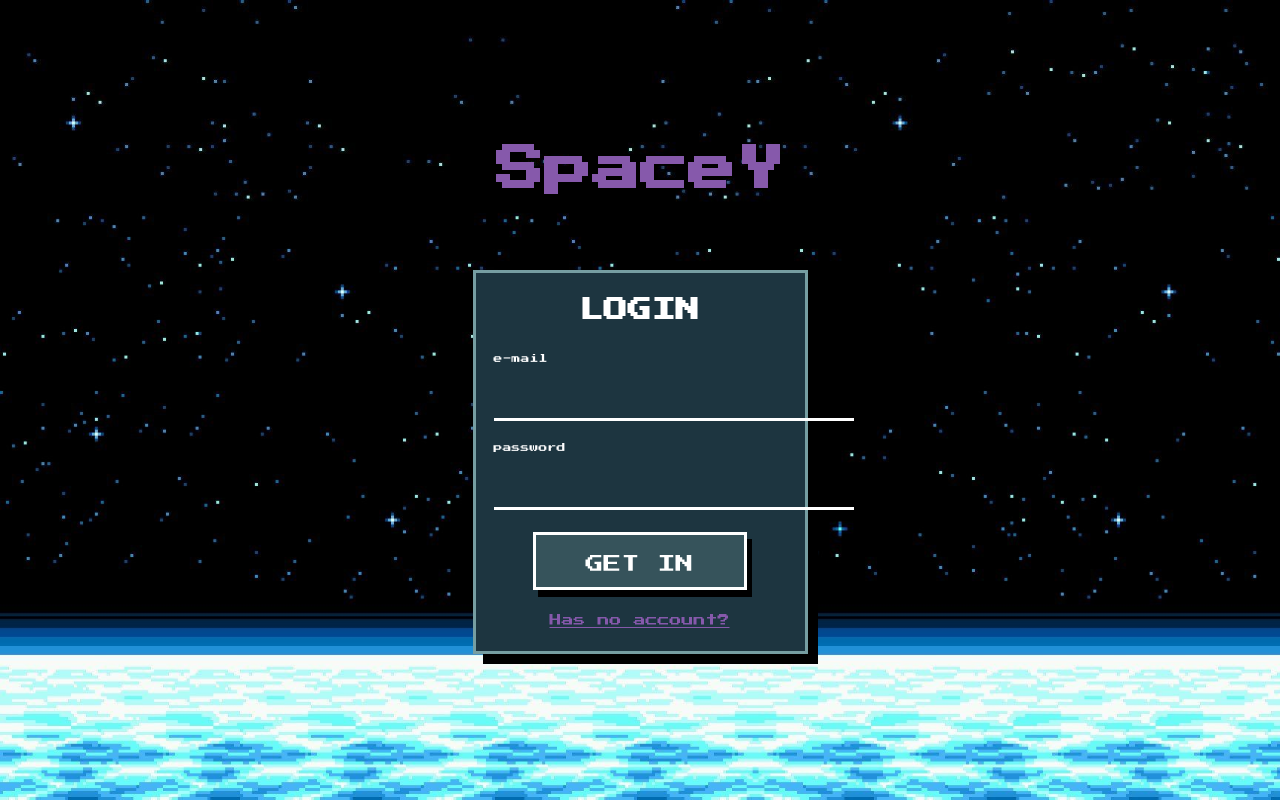
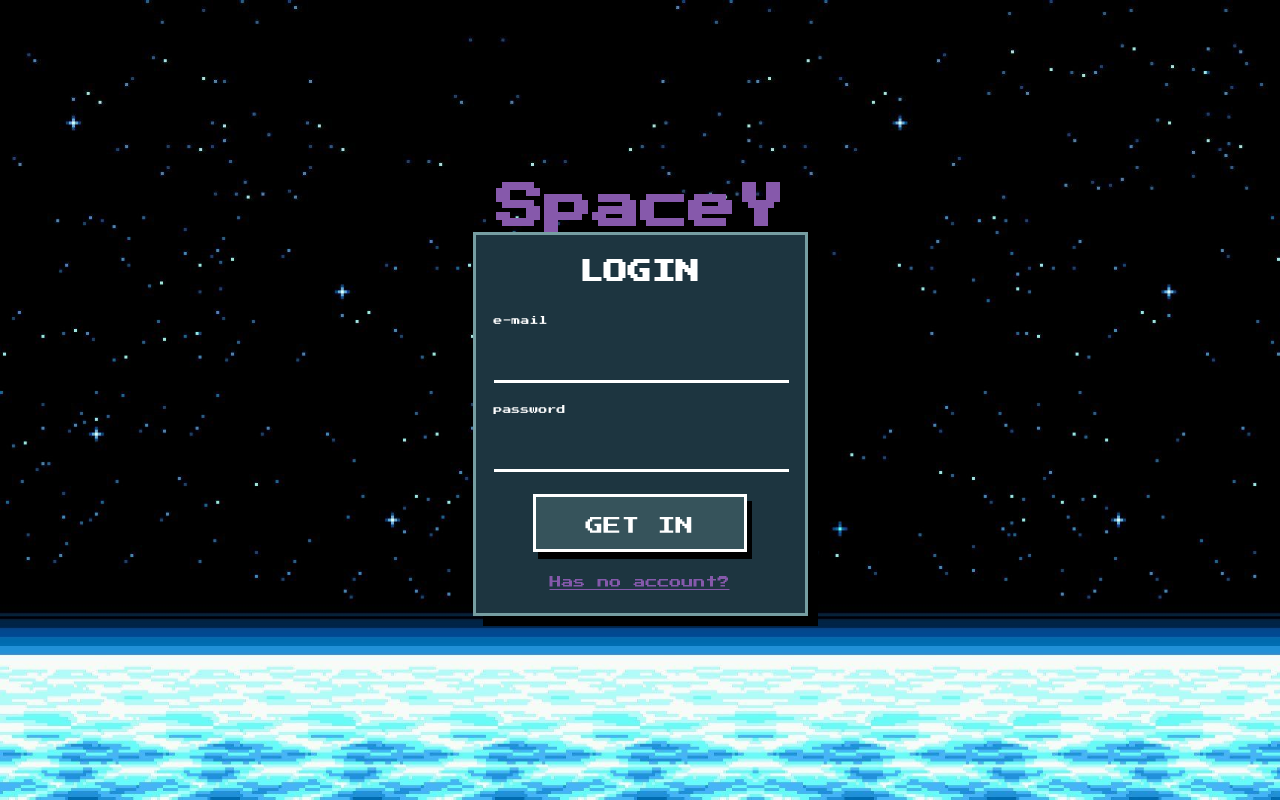
Before and after one commit to Yandex-SpaceY/SpaceY, a React app: page /login in a window 1280 px wide. Built offline with nearby package versions, Linux system fonts and the light colour scheme.

Commit message:
fix: login styles

```diff
--- a/src/pages/login/login.scss
+++ b/src/pages/login/login.scss
@@ -1,5 +1,15 @@
+@import 'style/variables';
+
 .login {
   display: flex;
   align-items: center;
   justify-content: center;
+
+  @media screen and (max-width: $max_content_width) {
+    height: 100%;
+  }
+
+  .one-input-block {
+    width: 295px;
+  }
 }
--- a/src/style/common.scss
+++ b/src/style/common.scss
@@ -73,7 +73,6 @@ body,
     align-items: center;
     padding: 25px 19px 25px 18px;
     border: 3px solid $secondary_color;
-    margin-top: 76px;
     background-color: $third_color;
     box-shadow: 10px 10px 0 0 $shadow_main_color;
     color: $text_main_color;
```
